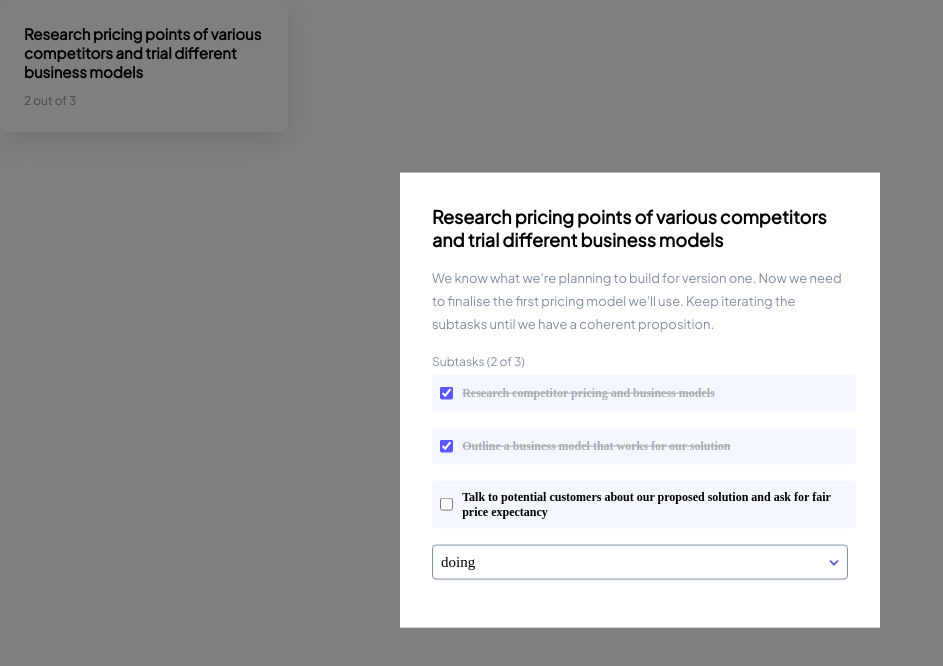
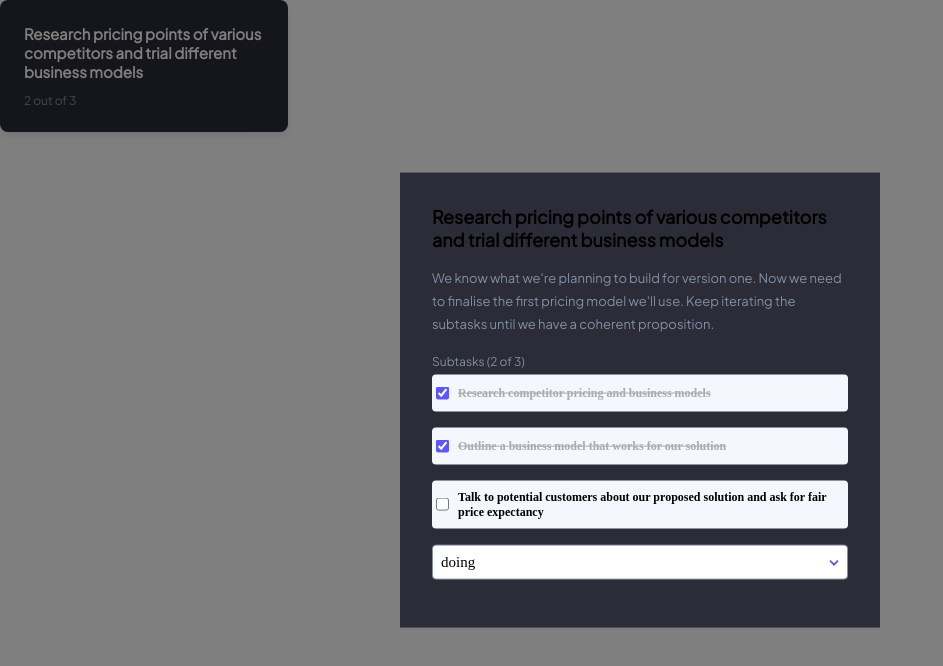
Before and after one commit to kielonl/kanban-task-management, a React (Vite) app in the folder ui/: page / in a window 1280 px wide. Both pictures are taken after a click on the element 144 px from the left and 66 px from the top of the page. Shown: the top 666 px of the page, without its empty margins (0-943 px from the left). Built offline with nearby package versions, Linux system fonts and the light colour scheme.

Commit message:
created general function to update tasks; fixed some css

```diff
--- a/ui/src/components/Checkbox/Checkbox.scss
+++ b/ui/src/components/Checkbox/Checkbox.scss
@@ -12,7 +12,7 @@ $hover-dark: rgb(57, 58, 90);
   font-weight: bold;
   line-height: auto;
   background: $idle-light;
-  padding: 0.75em 0.35em;
+  padding: 0.75em 0;
   margin: 0.4em 0;
   width: 100%;
 
--- a/ui/src/components/Modal/Modal.scss
+++ b/ui/src/components/Modal/Modal.scss
@@ -1,3 +1,4 @@
+$dark-gray: #2b2c37;
 .modal-backdrop {
   position: fixed;
   top: 0;
@@ -24,3 +25,7 @@
   justify-content: center;
   align-items: center;
 }
+
+.modal-dark {
+  background: $dark-gray;
+}
--- a/ui/src/components/Modal/Modal.tsx
+++ b/ui/src/components/Modal/Modal.tsx
@@ -8,6 +8,7 @@ interface ModalProps {
 }
 
 export const Modal: React.FC<ModalProps> = ({ isShown, hide, children }) => {
+  const theme = "dark";
   const handleKeyPress = useCallback((event: KeyboardEvent) => {
     if (event.key === "Escape") hide();
   }, []);
@@ -26,7 +27,7 @@ export const Modal: React.FC<ModalProps> = ({ isShown, hide, children }) => {
       {isShown && (
         <>
           <div className="modal-backdrop"></div>
-          <div className="modal-wrapper">{children}</div>
+          <div className={`modal-wrapper modal-${theme}`}>{children}</div>
         </>
       )}
     </>
--- a/ui/src/components/Task/Task.scss
+++ b/ui/src/components/Task/Task.scss
@@ -1,11 +1,12 @@
 $medium-gray: #828fa3;
+$dark-gray: #2b2c37;
 
 .task-wrapper {
   display: flex;
   flex-direction: column;
   background: white;
   padding: 1.5rem;
-  box-shadow: rgba(100, 100, 111, 0.2) 0px 7px 29px 0px;
+  box-shadow: rgba(#364e7e, 0.115) 0px 4px 6px;
   width: 15em;
   border-radius: 8px;
 
@@ -13,6 +14,12 @@ $medium-gray: #828fa3;
     margin-top: 1em;
     color: $medium-gray;
   }
+}
+
+.task-dark {
+  background: $dark-gray;
+  color: white;
+  box-shadow: rgba(#364e7e, 0.115) 0px 4px 6px;
 }
 
 .task-modal-container {
--- a/ui/src/components/Task/Task.tsx
+++ b/ui/src/components/Task/Task.tsx
@@ -1,5 +1,5 @@
 import { useState } from "react";
-import { Status, TaskProps, Tasks } from "../../types";
+import { TaskProps, Tasks } from "../../types";
 import { Checkbox } from "../Checkbox/Checkbox";
 import Dropdown from "../Dropdown/Dropdown";
 import { Modal } from "../Modal/Modal";
@@ -9,34 +9,29 @@ import "./Task.scss";
 export const Task: React.FC<TaskProps> = ({ setTask, ...data }) => {
   const { title, description, status, subtasks } = data;
   const [showModal, setShowModal] = useState<boolean>(false);
+  const theme = "dark";
 
   const doneSubtasks: number = subtasks.filter(
     (subtask) => subtask.isCompleted
   ).length;
 
-  const setChecked = (index: number) => {
-    const newSubtasks = [...subtasks];
-    newSubtasks[index].isCompleted = !newSubtasks[index].isCompleted;
+  const updateTask = (field: keyof Tasks, value: any) => {
     setTask((prev: Tasks[]) => {
       return prev.map((task) => {
         if (task.id === data.id) {
-          return { ...task, subtasks: newSubtasks };
+          return { ...task, [field]: value };
         }
         return task;
       });
     });
   };
 
-  const setStatus = (newStatus: Status) => {
-    setTask((prev: Tasks[]) => {
-      return prev.map((task) => {
-        if (task.id === data.id) {
-          return { ...task, status: newStatus };
-        }
-        return task;
-      });
-    });
+  const setChecked = (index: number) => {
+    const newSubtasks = [...subtasks];
+    newSubtasks[index].isCompleted = !newSubtasks[index].isCompleted;
+    updateTask("subtasks", newSubtasks);
   };
+
   return (
     <>
       {/* not sure about it, might delete later */}
@@ -59,14 +54,26 @@ export const Task: React.FC<TaskProps> = ({ setTask, ...data }) => {
             />
           ))}
           <Dropdown.Menu currentValue={status}>
-            <Dropdown.Item name={"Todo"} onClick={() => setStatus("todo")} />
-            <Dropdown.Item name={"Doing"} onClick={() => setStatus("doing")} />
-            <Dropdown.Item name={"Done"} onClick={() => setStatus("done")} />
+            <Dropdown.Item
+              name={"Todo"}
+              onClick={() => updateTask("status", "todo")}
+            />
+            <Dropdown.Item
+              name={"Doing"}
+              onClick={() => updateTask("status", "doing")}
+            />
+            <Dropdown.Item
+              name={"Done"}
+              onClick={() => updateTask("status", "done")}
+            />
           </Dropdown.Menu>
         </div>
       </Modal>
 
-      <div className="task-wrapper" onClick={() => setShowModal(true)}>
+      <div
+        className={`task-wrapper task-${theme}`}
+        onClick={() => setShowModal(true)}
+      >
         <Typography variant="M" className="task-title">
           {title}
         </Typography>
--- a/ui/src/components/TextField/TextField.tsx
+++ b/ui/src/components/TextField/TextField.tsx
@@ -12,7 +12,7 @@ export const TextField: React.FC<TextFieldProps> = ({ error, ...props }) => {
   const theme = "dark";
   return (
     <label className={`input-wrapper ${error && "input-error"}`}>
-      <input {...props} className="input input-dark" />
+      <input {...props} className={`input input-${theme}`} />
     </label>
   );
 };
```
